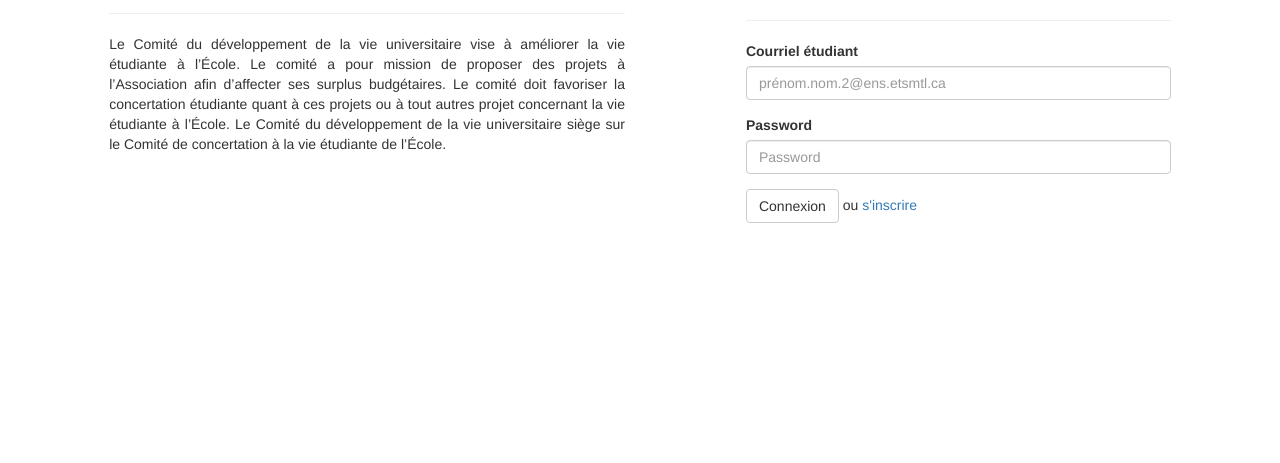
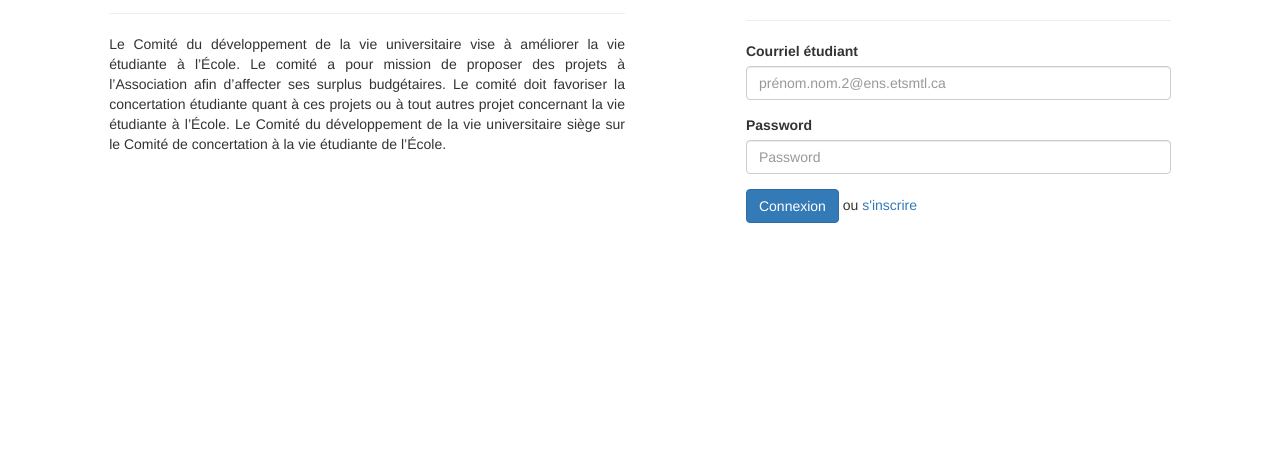
Before and after one commit to CDVU/plateforme-de-vote-budgetaire, a Django app: page / in a window 1280 px wide. Shown: the part 151-614 px from the top of the page. Run offline with Django 3.2, Linux system fonts and the light colour scheme; some libraries are stand-ins or nearby versions.

Commit message:
change color of button in login and register page

```diff
--- a/plateforme_budgetaire/pages/templates/pages/register.html
+++ b/plateforme_budgetaire/pages/templates/pages/register.html
@@ -23,7 +23,7 @@
             <form method="post">{% csrf_token%}
                 {% bootstrap_form form %}
                 {% buttons %}
-                    <button type="submit" class="btn btn-default">S'inscrire</button> ou <a href="{% url 'pages:home'%}">Se connecter</a>
+                    <button type="submit" class="btn btn-success">S'inscrire</button> ou <a href="{% url 'pages:home'%}">Se connecter</a>
                 {% endbuttons %}
                 <br/>
 
--- a/plateforme_budgetaire/pages/templates/registration/login.html
+++ b/plateforme_budgetaire/pages/templates/registration/login.html
@@ -29,7 +29,7 @@
                 </div>
 
                 <input type="hidden" name="next" value="{{ next }}"/>
-                <button type="submit" class="btn btn-default">Connexion</button> ou <a href="{% url 'pages:register'%}">s'inscrire</a>
+                <button type="submit" class="btn btn-primary">Connexion</button> ou <a href="{% url 'pages:register'%}">s'inscrire</a>
             </form>
             {% else %}
             <div class="page-header">
```
